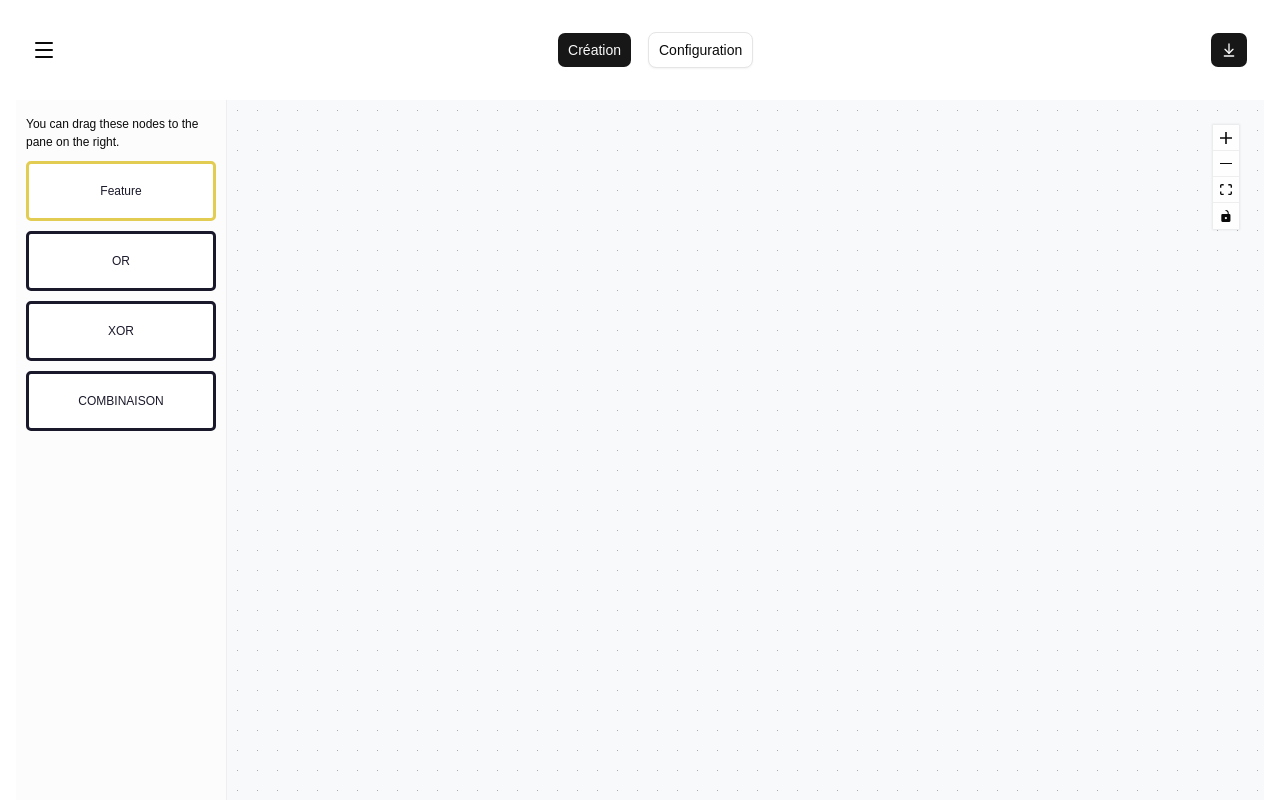
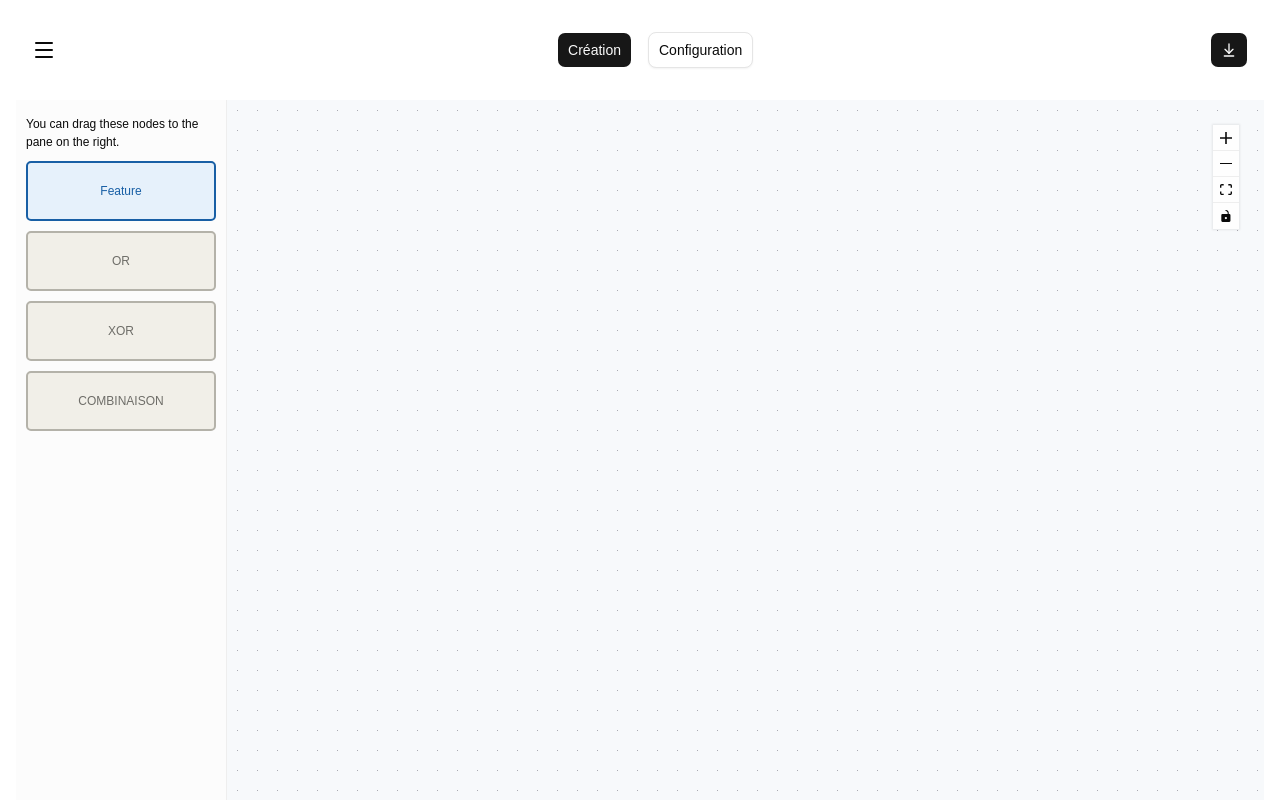
Before and after one commit to ayluc/projet-feature-model, a React app in the folder frontend/: page /creation in a window 1280 px wide. Built offline with nearby package versions, Linux system fonts and the light colour scheme; the HTML template or start-up script is replaced by a standard one.

Commit message:
Amélioration menu contextuel

```diff
--- a/frontend/src/App.css
+++ b/frontend/src/App.css
@@ -50,18 +50,54 @@ body {
   margin-bottom: 10px;
 }
 
-.dndflow .dndnode {
+
+.dndflow .dndnode.feature {
   height: 60px;
   padding: 4px;
-  border: 1px solid #1a192b;
-  background-color: #1a192b;
-  color: #fff;
+  border: 2px solid #185fa5;
+  background-color: #e6f1fb;
+  color: #185fa5;
   border-radius: 5px;
   margin-bottom: 10px;
   display: flex;
   justify-content: center;
   align-items: center;
   cursor: grab;
+}
+
+.dndflow .dndnode {
+  height: 60px;
+  padding: 4px;
+  border: 2px solid #b4b2a9;
+  background-color: #f1efe8;
+  color: #6e6d68;
+  border-radius: 5px;
+  margin-bottom: 10px;
+  display: flex;
+  justify-content: center;
+  align-items: center;
+  cursor: grab;
+}
+
+.context-menu {
+  background: rgb(255,255,255,0.95);
+  border-style: solid;
+  border-radius: 5px;
+  box-shadow: 10px 19px 20px rgba(0, 0, 0, 10%);
+  position: absolute;
+  z-index: 10;
+}
+
+.context-menu button {
+  border-top: 0.2px solid #b4b2a9;
+  display: block;
+  padding: 0.5em;
+  text-align: left;
+  width: 100%;
+}
+
+.context-menu button:hover {
+background: #f0f0f0;
 }
 
 .dndflow .selectall {
@@ -220,95 +256,3 @@ body {
     @apply font-sans;
   }
 }
-
-.dndflow .dndnode {
-
-height: 60px;
-
-padding: 4px;
-
-border: 3px solid #1a192b;
-
-background-color: #fff;
-
-color: #1a192b;
-
-border-radius: 5px;
-
-margin-bottom: 10px;
-
-display: flex;
-
-justify-content: center;
-
-align-items: center;
-
-cursor: grab;
-
-}
-
-
-
-.dndflow .dndnode.feature {
-
-height: 60px;
-
-padding: 4px;
-
-border: 3px solid #e2cc51;
-
-background-color: #fff;
-
-color: #1a192b;
-
-border-radius: 5px;
-
-margin-bottom: 10px;
-
-display: flex;
-
-justify-content: center;
-
-align-items: center;
-
-cursor: grab;
-
-}
-
-.context-menu {
-
-background: white;
-
-border-style: solid;
-
-box-shadow: 10px 19px 20px rgba(0, 0, 0, 10%);
-
-position: absolute;
-
-z-index: 10;
-
-}
-
-
-
-.context-menu button {
-
-border: none;
-
-display: block;
-
-padding: 0.5em;
-
-text-align: left;
-
-width: 100%;
-
-}
-
-
-
-.context-menu button:hover {
-
-background: white;
-
-}
--- a/frontend/src/components/FeatureModelEditor/ContextMenu.jsx
+++ b/frontend/src/components/FeatureModelEditor/ContextMenu.jsx
@@ -1,5 +1,7 @@
 import React, { useCallback } from 'react';
 import { useReactFlow } from '@xyflow/react';
+
+import { CopyPlus, Trash2 } from 'lucide-react';
 
 export default function ContextMenu({
   id,
@@ -38,10 +40,16 @@ export default function ContextMenu({
       {...props}
     >
       <p style={{ margin: '0.5em' }}>
-        <small>node: {id}</small>
+        <small>Noeud : {id}</small>
       </p>
-      <button onClick={duplicateNode}>duplicate</button>
-      <button onClick={deleteNode}>delete</button>
+      <button onClick={duplicateNode} style={{ display: 'flex', alignItems: 'center', gap: '8px' }}>
+        <CopyPlus/>
+        <span>Dupliquer</span>
+      </button>
+      <button onClick={deleteNode} style={{ display: 'flex', alignItems: 'center', gap: '8px' }}>
+        <Trash2/>
+        <span>Supprimer</span>
+      </button>
     </div>
   );
 }
--- a/frontend/src/components/FeatureModelEditor/FeatureModelEditor.jsx
+++ b/frontend/src/components/FeatureModelEditor/FeatureModelEditor.jsx
@@ -48,16 +48,20 @@ export function FeatureModelEditor() {
     event.dataTransfer.dropEffect = 'move';
   }, []);
 
+  const OFFSET_TOP = 100;
+    const OFFSET_LEFT = 200;
+
+
   const onNodeContextMenu = useCallback(
     (event, node) => {
       event.preventDefault();
       setMenu({
         id: node.id,
-        top: event.clientY,
-        left: event.clientX,
+        top: event.clientY-OFFSET_TOP,
+        left: event.clientX-OFFSET_LEFT,
       });
     },
-    []
+    [setMenu]
   );
 
   const onPaneClick = useCallback(() => {
```
Also changed, not shown: 1 other file (tests, documents, lock files or other folders).
